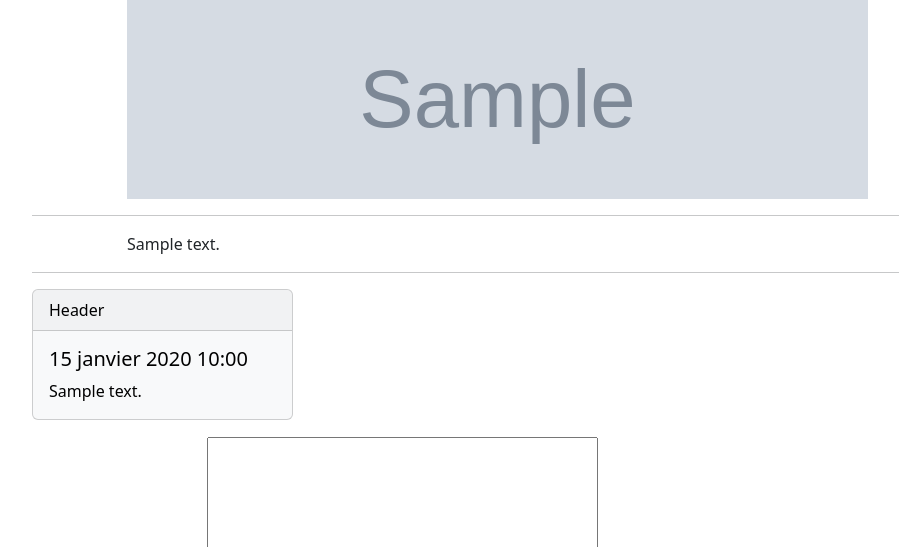
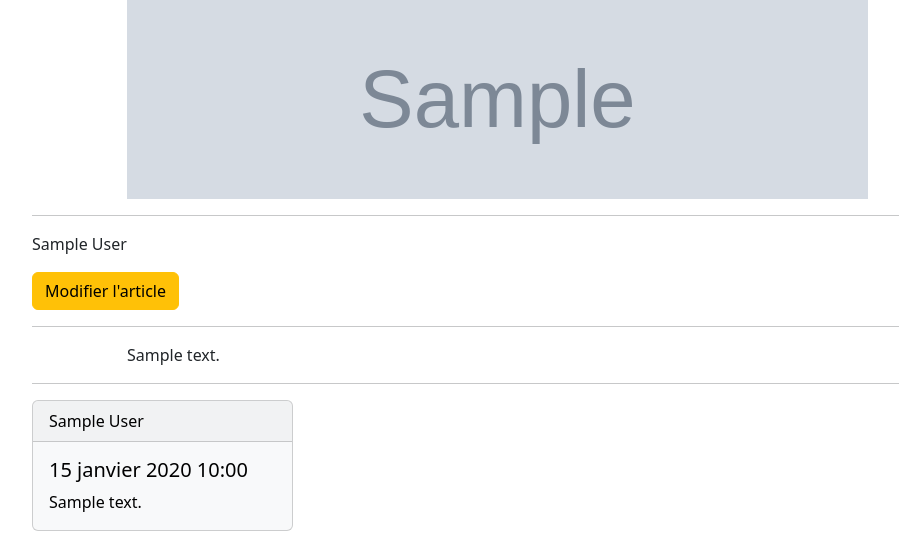
Before and after one commit to seriadiallo/django-postgres-docker, a Django app: page /articles/detail/1/ in a window 1280 px wide. Shown: the part 113-660 px from the top of the page, without its empty margins (50-949 px from the left). Run offline with Django 4.2, Linux system fonts and the light colour scheme; a user stored in the database is signed in; tables that the repository leaves empty hold one stand-in row (values such as "Sample post"); grey boxes marked "Sample" are stand-in pictures; lists and menus that the app fills with data are empty; some libraries are stand-ins or nearby versions.

Commit message:
ajout du user sur l'article et le commentaire

```diff
--- a/articles/models.py
+++ b/articles/models.py
@@ -1,5 +1,6 @@
 from django.db import models
 from django.utils import timezone
+from django.contrib.auth.models import User
 
 # titre, contenu, date publication, resume
 
@@ -13,6 +14,7 @@ class Article(models.Model):
     cover = models.ImageField(upload_to='articles', max_length=255, null=True, verbose_name="photo de couverture")
     created_at = models.DateTimeField(auto_now_add=True, null=True)
     updated_at = models.DateTimeField(auto_now=True, null=True)
+    user = models.ForeignKey(User, on_delete=models.PROTECT, null=True, blank=False)
 
     def __str__(self):
         return self.title
@@ -22,6 +24,7 @@ class Comment(models.Model):
     content = models.TextField(verbose_name='contenu')
     created_at = models.DateTimeField(auto_now_add=True)
     article = models.ForeignKey(Article, on_delete=models.CASCADE)
+    owner = models.ForeignKey(User, on_delete=models.PROTECT, null=True, blank=False)
 
     def __str__(self):
         return f"{self.created_at}"
--- a/articles/templates/articles/article_detail.html
+++ b/articles/templates/articles/article_detail.html
@@ -6,6 +6,11 @@
             <img style="width: 80%; height: 200px;" src="{% if article.cover %} {{ article.cover.url }} {% endif %}" class="card-img-top" alt="{{ article.title }}">
         </div>
     </div>
+    <hr>
+    <p>{{ article.user.get_full_name }}</p>
+    {% if user.is_authenticated and user == article.user %}
+        <a class="btn btn-warning" href="{% url 'edit' article.id %}"> Modifier l'article</a>
+    {% endif %}
     <hr>
     <div class="row">
         <div class="col-10 offset-1">
@@ -17,7 +22,7 @@
     <div class="row">
         <div class="col-3">
             <div class="card text-bg-light mb-3" style="max-width: 18rem;">
-                <div class="card-header">Header</div>
+                <div class="card-header">{{ comment.owner.get_full_name }}</div>
                 <div class="card-body">
                   <h5 class="card-title">{{ comment.created_at }}</h5>
                   <p class="card-text">{{ comment.content }}</p>
@@ -27,6 +32,7 @@
     </div>
 
     {% endfor %}
+    {% if user.is_authenticated %}
         <form action="{% url 'add-comment' article.id %}" method="post">
             {% csrf_token %}
             <div class="row">
@@ -41,6 +47,7 @@
             </div>
 
         </form>
+    {% endif %}
 
 
 
--- a/articles/urls.py
+++ b/articles/urls.py
@@ -2,6 +2,8 @@ from django.urls import path
 
 from .views import list_article, formulaire, get_and_update, add_comment
 from .view_class import ArticleListView, ArticleCreateView, ArticleDetailView
+
+# app_name = 'articles'
 
 urlpatterns = [
     path('', ArticleListView.as_view(), name='list-articles'),
--- a/articles/view_class.py
+++ b/articles/view_class.py
@@ -12,7 +12,8 @@ class ArticleListView(ListView):
     model = Article
     context_object_name = 'articles'
     # template_name = 'articles/list-articles.html'
-    queryset = Article.objects.filter(date_pub__lte=timezone.now())
+    # queryset = Article.objects.filter(date_pub__lte=timezone.now())
+    queryset = Article.objects.all()
 
 
 class ArticleCreateView(CreateView):
```
Also changed, not shown: articles/views.py (+7 -5 lines), articles/migrations/0005_article_user_comment_owner.py (added). Lines whose indentation alone changed are shown as unchanged.
